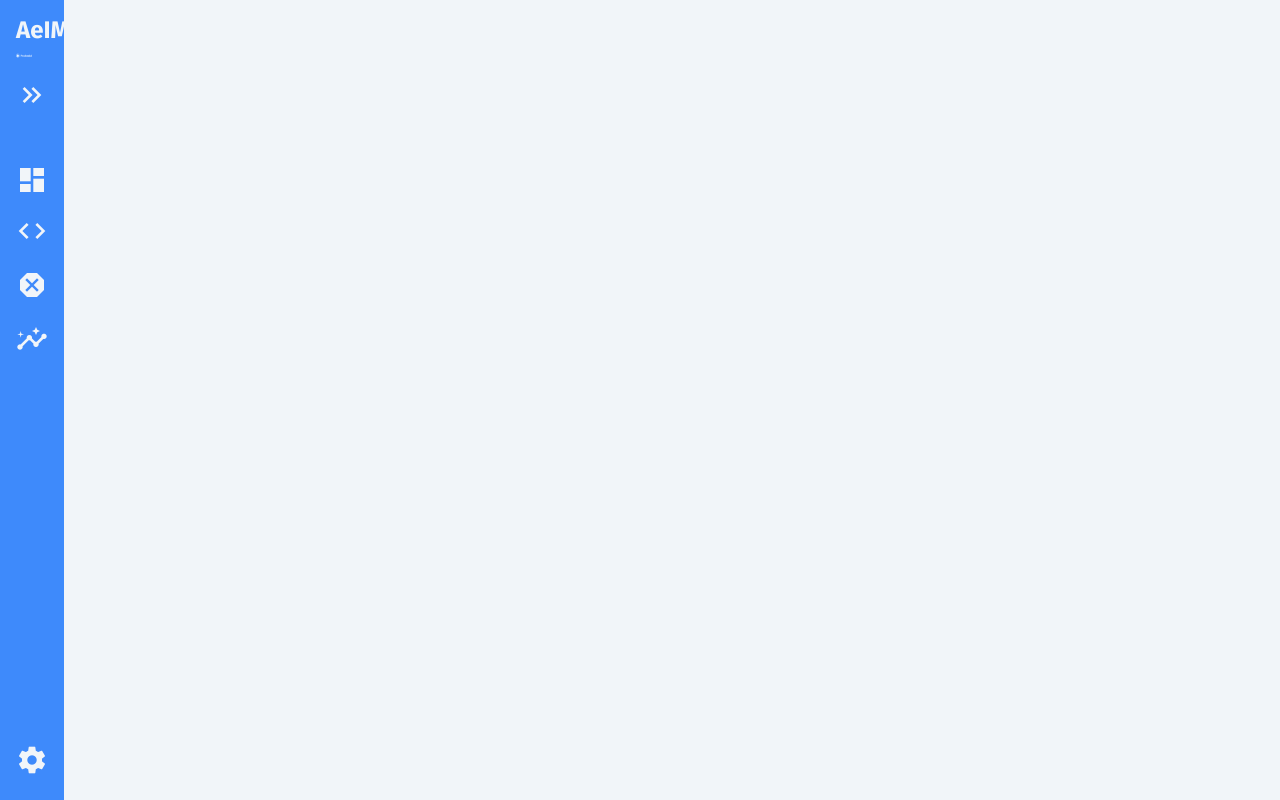
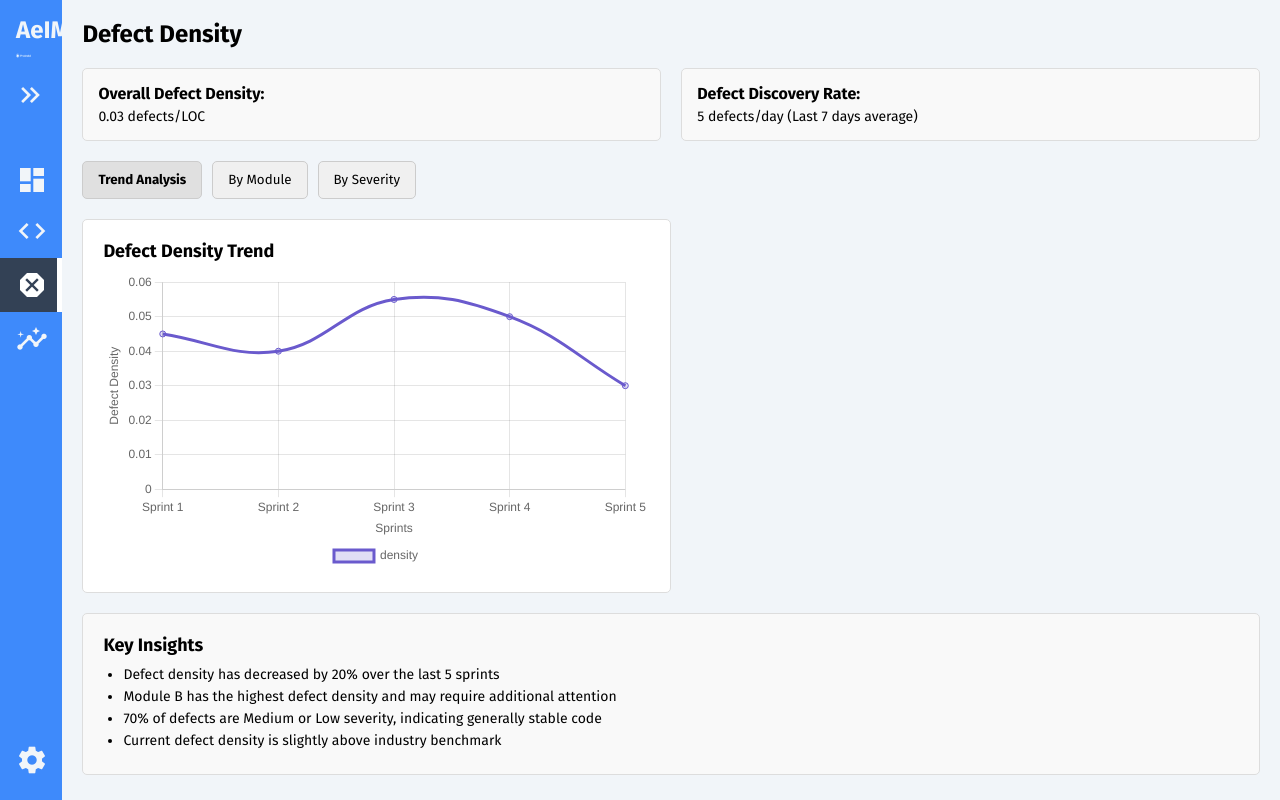
Before and after one commit to aarin55-de/Vue-charts, a Vue app: page /defect-density in a window 1280 px wide. Built offline with nearby package versions, Linux system fonts and the light colour scheme.

Commit message:
Defect Density static design done

```diff
--- /dev/null
+++ b/src/charts/DefectDensityChart.vue
@@ -0,0 +1,63 @@
+<template>
+    <div class="chart-container">
+      <canvas ref="defectChart"></canvas>
+    </div>
+  </template>
+
+  <script>
+  import { Chart } from 'chart.js';
+
+  export default {
+    name: "DefectDensityChart",
+    props: {
+      chartData: {
+        type: Object,
+        required: true,
+      },
+    },
+    mounted() {
+      this.createChart();
+    },
+    methods: {
+      createChart() {
+        const ctx = this.$refs.defectChart.getContext("2d");
+        new Chart(ctx, {
+          type: 'line',
+          data: this.chartData,
+          options: {
+            responsive: true,
+            maintainAspectRatio: false,
+            plugins: {
+              legend: {
+                display: true,
+                position: "bottom",
+              },
+            },
+            scales: {
+              x: {
+                title: {
+                  display: true,
+                  text: "Sprints",
+                },
+              },
+              y: {
+                title: {
+                  display: true,
+                  text: "Defect Density",
+                },
+                min: 0,
+                max: 0.06,
+              },
+            },
+          },
+        });
+      },
+    },
+  };
+  </script>
+
+  <style scoped>
+  .chart-container {
+    height: 300px;
+  }
+  </style>
--- a/src/router/index.js
+++ b/src/router/index.js
@@ -1,6 +1,7 @@
 import { createRouter, createWebHistory } from 'vue-router'
 import Home from '../views/Home.vue'
 import Dashboard from '../views/Dashboard.vue'
+import DefectDensity from '../views/DefectDensity.vue'
 
 const router = createRouter({
 	history: createWebHistory(),
@@ -13,6 +14,11 @@ const router = createRouter({
 			path: '/dashboard',
 			component: Dashboard
 		},
+		{
+			path: '/defect-density',
+			component: DefectDensity
+			// component: Dashboard
+		},
 	],
 })
 
--- /dev/null
+++ b/src/views/DefectDensity.vue
@@ -0,0 +1,155 @@
+<template>
+    <div class="defect-density-page">
+      <h1 class="page-title">Defect Density</h1>
+
+      <!-- Top Cards -->
+      <div class="top-cards">
+        <div class="card">
+          <p class="card-title">Overall Defect Density:</p>
+          <p class="card-value">0.03 defects/LOC</p>
+        </div>
+        <div class="card">
+          <p class="card-title">Defect Discovery Rate:</p>
+          <p class="card-value">5 defects/day (Last 7 days average)</p>
+        </div>
+      </div>
+
+      <!-- Tabs -->
+      <div class="tabs">
+        <button class="tab active">Trend Analysis</button>
+        <button class="tab">By Module</button>
+        <button class="tab">By Severity</button>
+      </div>
+
+      <!-- Chart Section -->
+      <div class="chart">
+        <h3>Defect Density Trend</h3>
+        <DefectDensityChart :chartData="chartData" />
+      </div>
+
+      <!-- Key Insights Section -->
+      <div class="key-insights">
+        <h3>Key Insights</h3>
+        <ul>
+          <li>Defect density has decreased by 20% over the last 5 sprints</li>
+          <li>Module B has the highest defect density and may require additional attention</li>
+          <li>70% of defects are Medium or Low severity, indicating generally stable code</li>
+          <li>Current defect density is slightly above industry benchmark</li>
+        </ul>
+      </div>
+    </div>
+  </template>
+
+  <script>
+  import DefectDensityChart from '../charts/DefectDensityChart.vue';
+
+  export default {
+    name: "DefectDensity",
+    components: {
+      DefectDensityChart,
+    },
+    data() {
+      return {
+        chartData: {
+          labels: ["Sprint 1", "Sprint 2", "Sprint 3", "Sprint 4", "Sprint 5"],
+          datasets: [
+            {
+              label: "density",
+              data: [0.045, 0.04, 0.055, 0.05, 0.03],
+              borderColor: "#6a5acd",
+              backgroundColor: "rgba(106, 90, 205, 0.2)",
+              tension: 0.4,
+              fill: true,
+            },
+          ],
+        },
+      };
+    },
+  };
+  </script>
+
+  <style scoped>
+  /* Main page styling */
+  .defect-density-page {
+    width: 100%;
+    padding: 20px;
+    font-family: Arial, sans-serif;
+  }
+  .page-title {
+    font-size: 24px;
+    font-weight: bold;
+    margin-bottom: 20px;
+  }
+  .top-cards {
+    display: flex;
+    gap: 20px;
+    margin-bottom: 20px;
+  }
+  .card {
+    flex: 1;
+    padding: 15px;
+    border: 1px solid #ddd;
+    border-radius: 5px;
+    background-color: #f9f9f9;
+  }
+  .card-title {
+    font-weight: bold;
+    font-size: 16px;
+  }
+  .card-value {
+    font-size: 14px;
+    margin-top: 5px;
+  }
+  .tabs {
+    display: flex;
+    gap: 10px;
+    margin: 20px 0;
+  }
+  .tab {
+    padding: 10px 15px;
+    border: 1px solid #ccc;
+    border-radius: 5px;
+    background-color: #f0f0f0;
+    cursor: pointer;
+  }
+  .tab.active {
+    background-color: #e0e0e0;
+    font-weight: bold;
+  }
+
+  /* Chart section styling */
+  .chart {
+    max-width: 50%;
+    margin-bottom: 20px;
+    padding: 20px;
+    border: 1px solid #ddd;
+    border-radius: 5px;
+    background-color: #ffffff;
+  }
+  .chart h3 {
+    font-size: 18px;
+    font-weight: bold;
+    margin-bottom: 10px;
+  }
+
+  /* Key insights section styling */
+  .key-insights {
+    padding: 20px;
+    border: 1px solid #ddd;
+    border-radius: 5px;
+    background-color: #f9f9f9;
+  }
+  .key-insights h3 {
+    font-size: 18px;
+    font-weight: bold;
+    margin-bottom: 10px;
+  }
+  .key-insights ul {
+    list-style-type: disc;
+    padding-left: 20px;
+    font-size: 14px;
+  }
+  .key-insights li {
+    margin-bottom: 5px;
+  }
+  </style>
```
